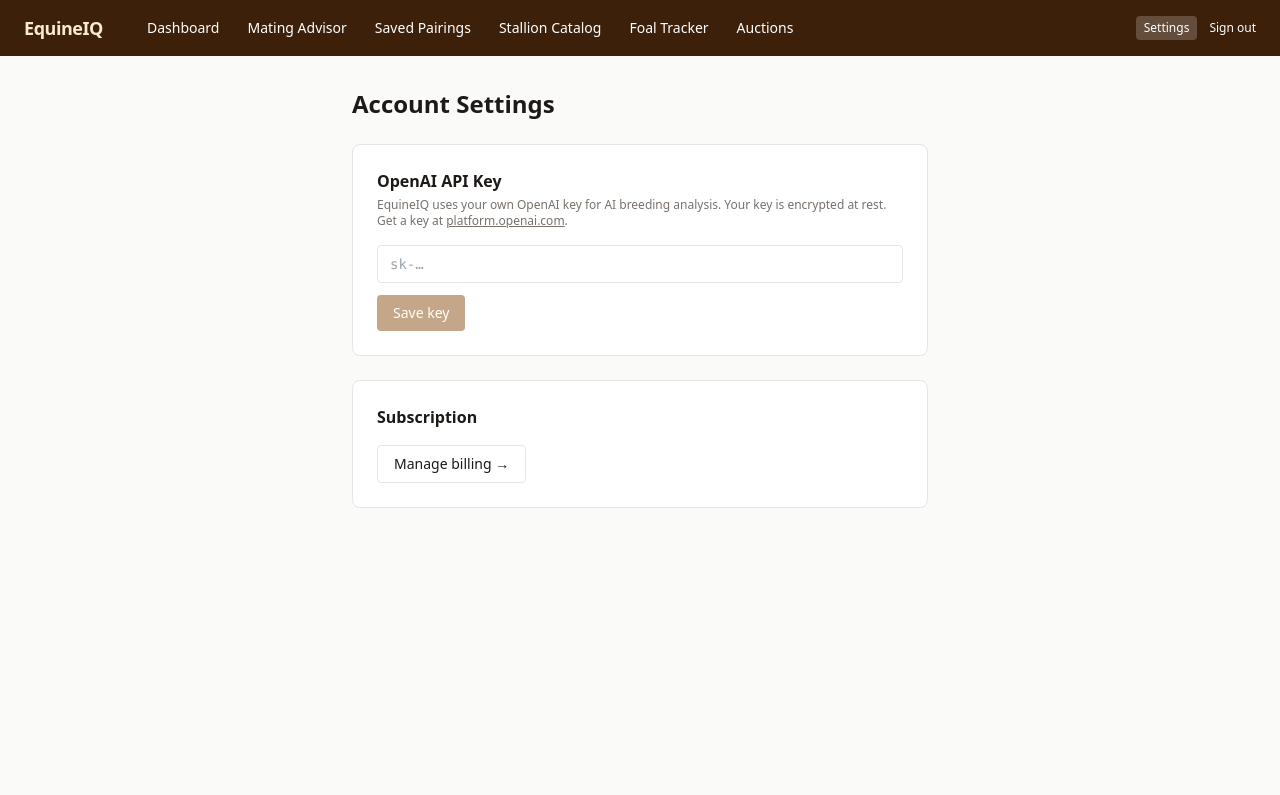
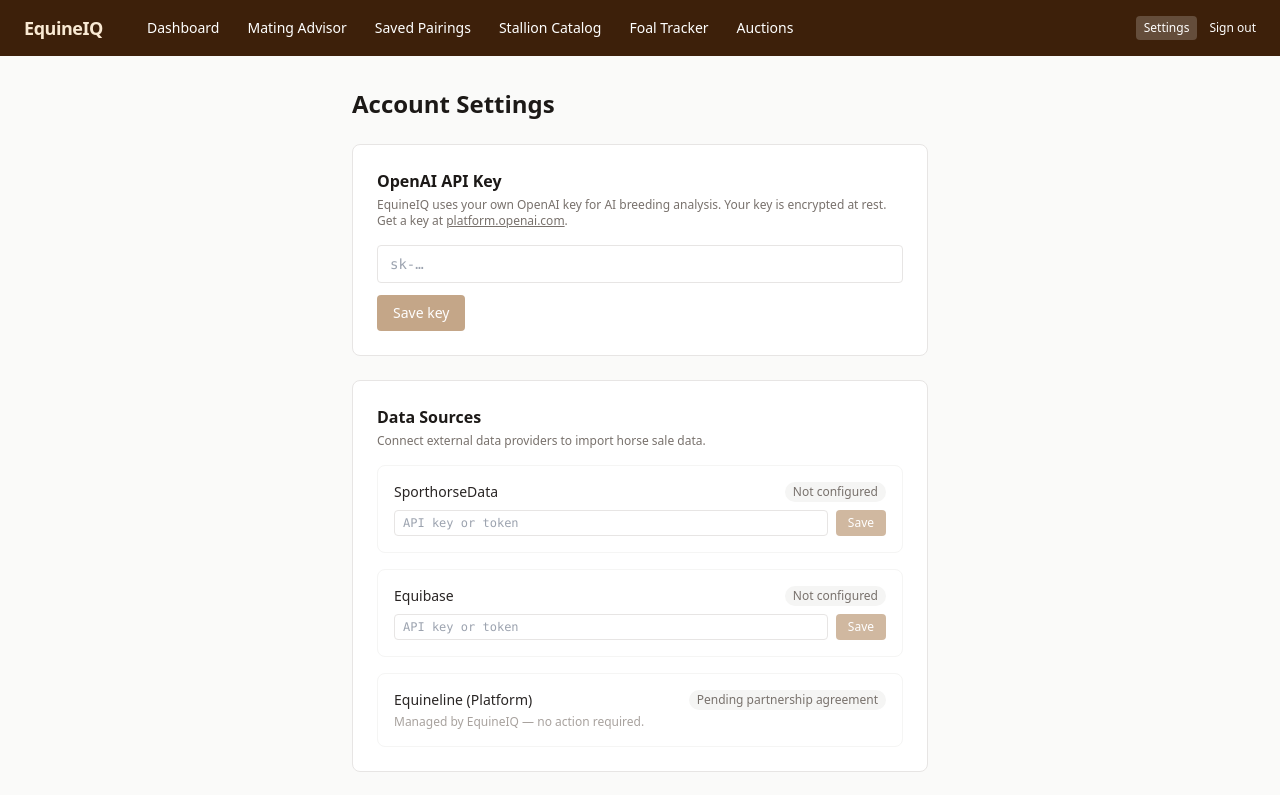
Before and after one commit to Ciscokidok/equine-iq, a React (Vite) app in the folder frontend/: page /settings in a window 1280 px wide. Shown: the top 795 px of the page. Built offline with nearby package versions, Linux system fonts and the light colour scheme; no server answers; sample sign-in values are in the browser's storage.

Commit message:
feat(frontend): Data Sources card in AccountSettings [STEP-17]

```diff
--- a/frontend/src/api/import.ts
+++ b/frontend/src/api/import.ts
@@ -6,6 +6,7 @@
   testStatus: string | null
   platformManaged?: boolean
   active?: boolean
+  maskedCredential?: string
 }
 
 export interface PreviewRow {
--- a/frontend/src/views/AccountSettings.tsx
+++ b/frontend/src/views/AccountSettings.tsx
@@ -1,8 +1,10 @@
-import { useState } from 'react'
+import { useState, useEffect } from 'react'
 import { useSearchParams } from 'react-router-dom'
 import { useQuery, useMutation, useQueryClient } from '@tanstack/react-query'
 import { getOpenAIKey, saveOpenAIKey, deleteOpenAIKey } from '@/api/settings'
 import { createPortal } from '@/api/billing'
+import client from '@/api/client'
+import type { ImportProvider } from '@/api/import'
 
 export default function AccountSettings() {
   const [params] = useSearchParams()
@@ -14,6 +16,40 @@
   const [keyError, setKeyError] = useState('')
   const [keySuccess, setKeySuccess] = useState('')
   const [portalLoading, setPortalLoading] = useState(false)
+
+  const [providers, setProviders] = useState<ImportProvider[]>([])
+  const [providerInputs, setProviderInputs] = useState<Record<string, string>>({})
+  const [providerTestResults, setProviderTestResults] = useState<Record<string, string>>({})
+
+  useEffect(() => {
+    client.get('/api/settings/providers').then((r) => setProviders(r.data.providers)).catch(() => {})
+  }, [])
+
+  const USER_PROVIDERS = ['sporthorse_data', 'equibase'] as const
+
+  async function handleProviderSave(provider: string) {
+    const credential = providerInputs[provider]
+    if (!credential) return
+    await client.post(`/api/settings/providers/${provider}`, { credential })
+    const r = await client.get('/api/settings/providers')
+    setProviders(r.data.providers)
+    setProviderInputs((p) => ({ ...p, [provider]: '' }))
+  }
+
+  async function handleProviderTest(provider: string) {
+    try {
+      const r = await client.post(`/api/settings/providers/${provider}/test`)
+      setProviderTestResults((p) => ({ ...p, [provider]: r.data.ok ? 'Connected ✓' : `Failed: ${r.data.message}` }))
+    } catch {
+      setProviderTestResults((p) => ({ ...p, [provider]: 'Test failed' }))
+    }
+  }
+
+  async function handleProviderRemove(provider: string) {
+    await client.delete(`/api/settings/providers/${provider}`)
+    const r = await client.get('/api/settings/providers')
+    setProviders(r.data.providers)
+  }
 
   const { data, isLoading } = useQuery({
     queryKey: ['openai-key'],
@@ -131,6 +167,63 @@
         )}
       </div>
 
+      {/* Data Sources */}
+      <div className="bg-white border border-stone-200 rounded-lg p-6 space-y-4">
+        <div>
+          <h2 className="font-semibold text-stone-900">Data Sources</h2>
+          <p className="text-xs text-stone-500 mt-1">Connect external data providers to import horse sale data.</p>
+        </div>
+        {USER_PROVIDERS.map((provider) => {
+          const saved = providers.find((p) => p.provider === provider && !p.platformManaged)
+          const displayName = provider === 'sporthorse_data' ? 'SporthorseData' : 'Equibase'
+          return (
+            <div key={provider} className="border border-stone-100 rounded-lg p-4 space-y-2">
+              <div className="flex items-center justify-between">
+                <span className="font-medium text-stone-800 text-sm">{displayName}</span>
+                <span className={`text-xs px-2 py-0.5 rounded-full ${saved ? 'bg-green-100 text-green-700' : 'bg-stone-100 text-stone-500'}`}>
+                  {saved ? 'Connected ✓' : 'Not configured'}
+                </span>
+              </div>
+              {saved && (
+                <p className="font-mono text-xs text-stone-500">{saved.maskedCredential}</p>
+              )}
+              <div className="flex gap-2">
+                <input
+                  type="password"
+                  value={providerInputs[provider] ?? ''}
+                  onChange={(e) => setProviderInputs((p) => ({ ...p, [provider]: e.target.value }))}
+                  placeholder="API key or token"
+                  className="flex-1 border border-stone-200 rounded px-2 py-1 text-xs font-mono"
+                />
+                <button onClick={() => handleProviderSave(provider)} disabled={!providerInputs[provider]} className="text-xs bg-brand-700 text-white px-3 py-1 rounded disabled:opacity-40">Save</button>
+                {saved && <button onClick={() => handleProviderTest(provider)} className="text-xs border border-stone-200 px-3 py-1 rounded">Test</button>}
+                {saved && <button onClick={() => handleProviderRemove(provider)} className="text-xs text-red-500 hover:text-red-700">Remove</button>}
+              </div>
+              {providerTestResults[provider] && (
+                <p className={`text-xs ${providerTestResults[provider].startsWith('Connected') ? 'text-green-600' : 'text-red-500'}`}>
+                  {providerTestResults[provider]}
+                </p>
+              )}
+            </div>
+          )
+        })}
+        {/* TJCIS / Equineline — platform-managed, read-only */}
+        {(() => {
+          const tjcis = providers.find((p) => p.provider === 'tjcis')
+          return (
+            <div className="border border-stone-100 rounded-lg p-4">
+              <div className="flex items-center justify-between">
+                <span className="font-medium text-stone-800 text-sm">Equineline (Platform)</span>
+                <span className={`text-xs px-2 py-0.5 rounded-full ${tjcis?.active ? 'bg-green-100 text-green-700' : 'bg-stone-100 text-stone-500'}`}>
+                  {tjcis?.active ? 'Connected — Platform' : 'Pending partnership agreement'}
+                </span>
+              </div>
+              <p className="text-xs text-stone-400 mt-1">Managed by EquineIQ — no action required.</p>
+            </div>
+          )
+        })()}
+      </div>
+
       {/* Subscription */}
       <div className="bg-white border border-stone-200 rounded-lg p-6 space-y-4">
         <div>
```
